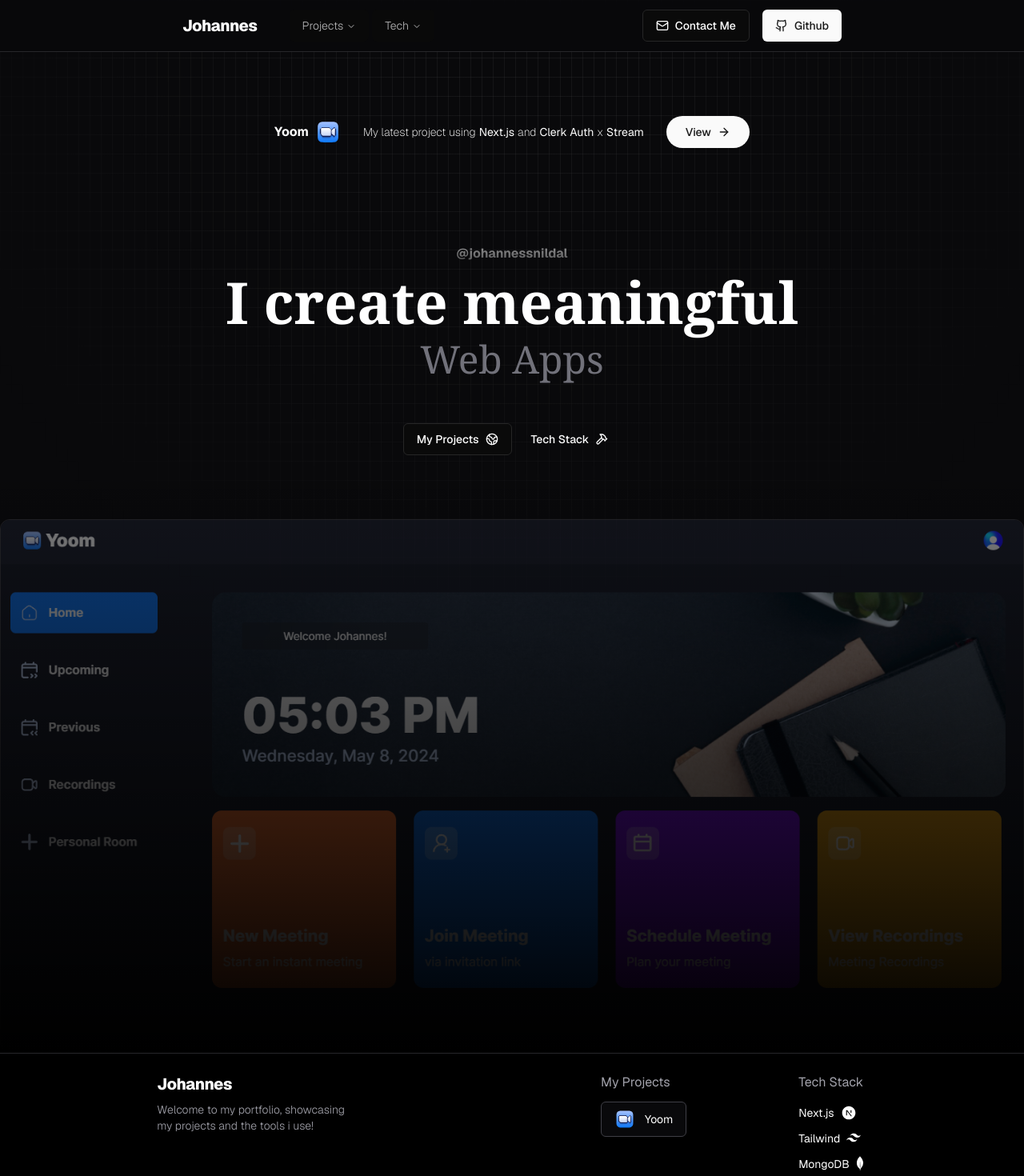
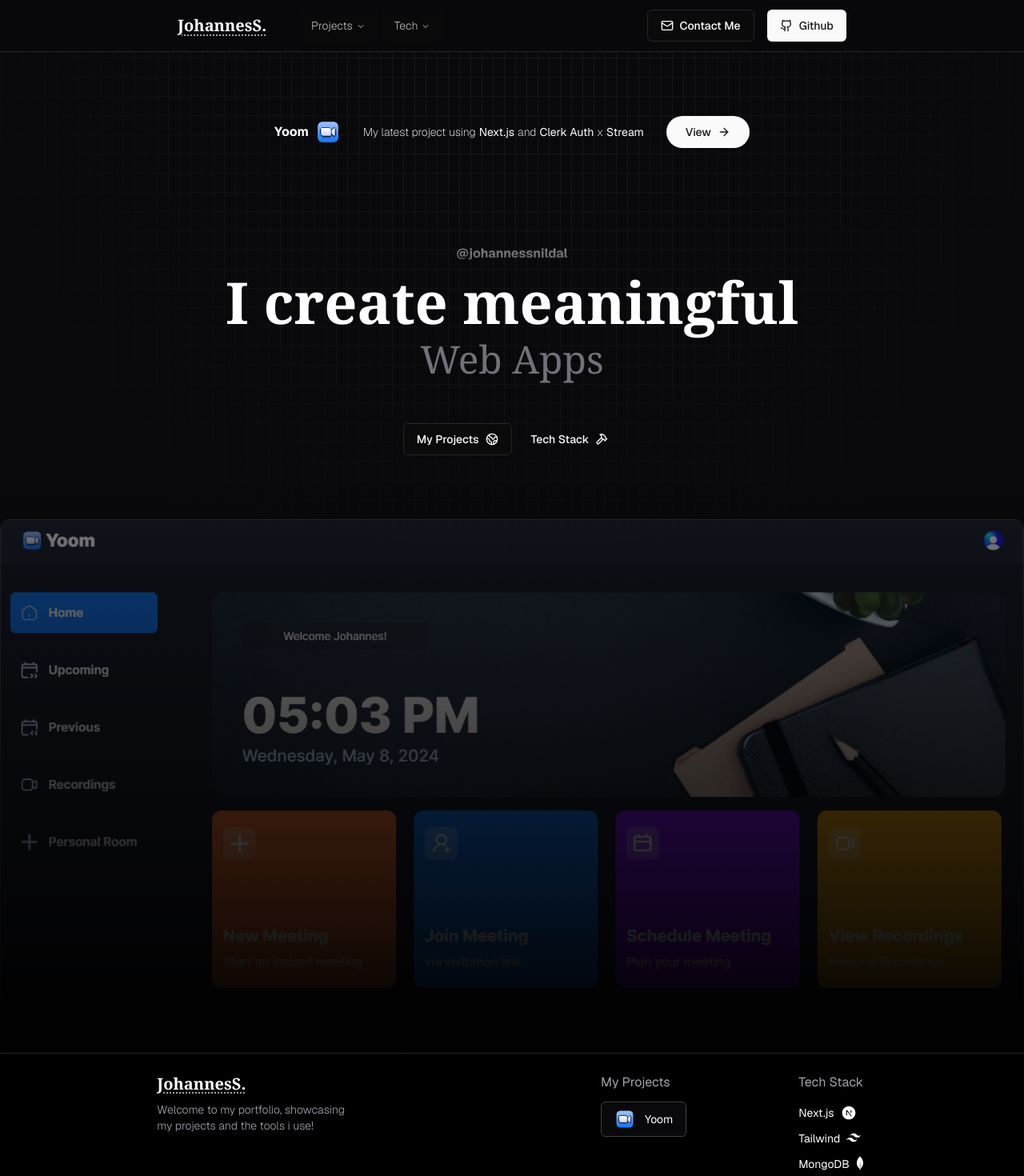
Before and after one commit to johannessnildal/portfolio, a Next.js app: page / in a window 1280 px wide. Shown: the top 1470 px of the page at 80% size. Built offline with nearby package versions, Linux system fonts and the light colour scheme.

Commit message:
improvements to font on navbar and footer, added homepage link on footer

```diff
--- a/components/global/footer.tsx
+++ b/components/global/footer.tsx
@@ -16,7 +16,9 @@
       <section className='w-full h-fit bg-black border-t border-zinc-800 flex flex-col'>
         <div className='flex flex-col sm:flex-row justify-center pt-6 gap-10 sm:gap-[10vw] md:gap-[15vw] lg:gap-[30vw] xl:gap-[25vw] 2xl:gap-[20vw]'>
           <div className='flex flex-col gap-2'>
-            <h1 className='font-extrabold text-xl tracking-tight text-center sm:text-left'>Johannes</h1>
+            <Link href='/'>
+              <h1 className='font-extrabold font-serif text-xl text-center sm:text-left underline underline-offset-4 decoration-zinc-400 hover:decoration-white decoration-dotted duration-300 ease-in-out'>JohannesS.</h1>
+            </Link>
             <p className='text-sm font-light text-zinc-400 text-center sm:text-left'>Welcome to my portfolio, showcasing <br /> my projects and the tools i use!</p>
           </div>
           <div className='flex flex-col text-center sm:text-left sm:flex-row gap-10 sm:gap-[100px] md:gap-[140px]'>
--- a/components/navbar/nav-bar.tsx
+++ b/components/navbar/nav-bar.tsx
@@ -21,7 +21,7 @@
       <div className='flex flex-row justify-center items-center'>
         <Link href='/'>
           <div className='mr-10 py-1.5'>
-            <h1 className='font-extrabold text-xl tracking-tight'>Johannes</h1>
+            <h1 className='font-extrabold font-serif text-xl underline underline-offset-4 decoration-zinc-400 hover:decoration-white decoration-dotted duration-300 ease-in-out'>JohannesS.</h1>
           </div>
         </Link>
         <NavBarLinks />
```
